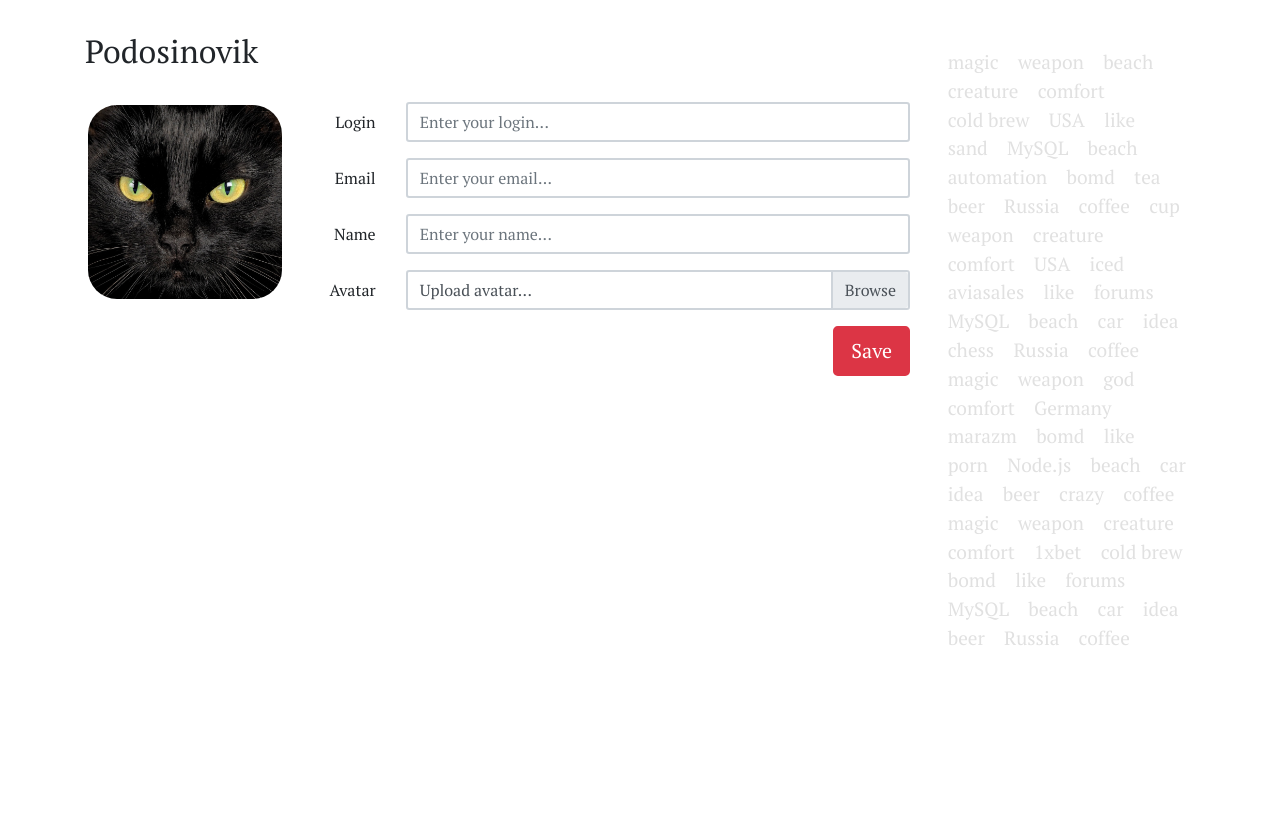
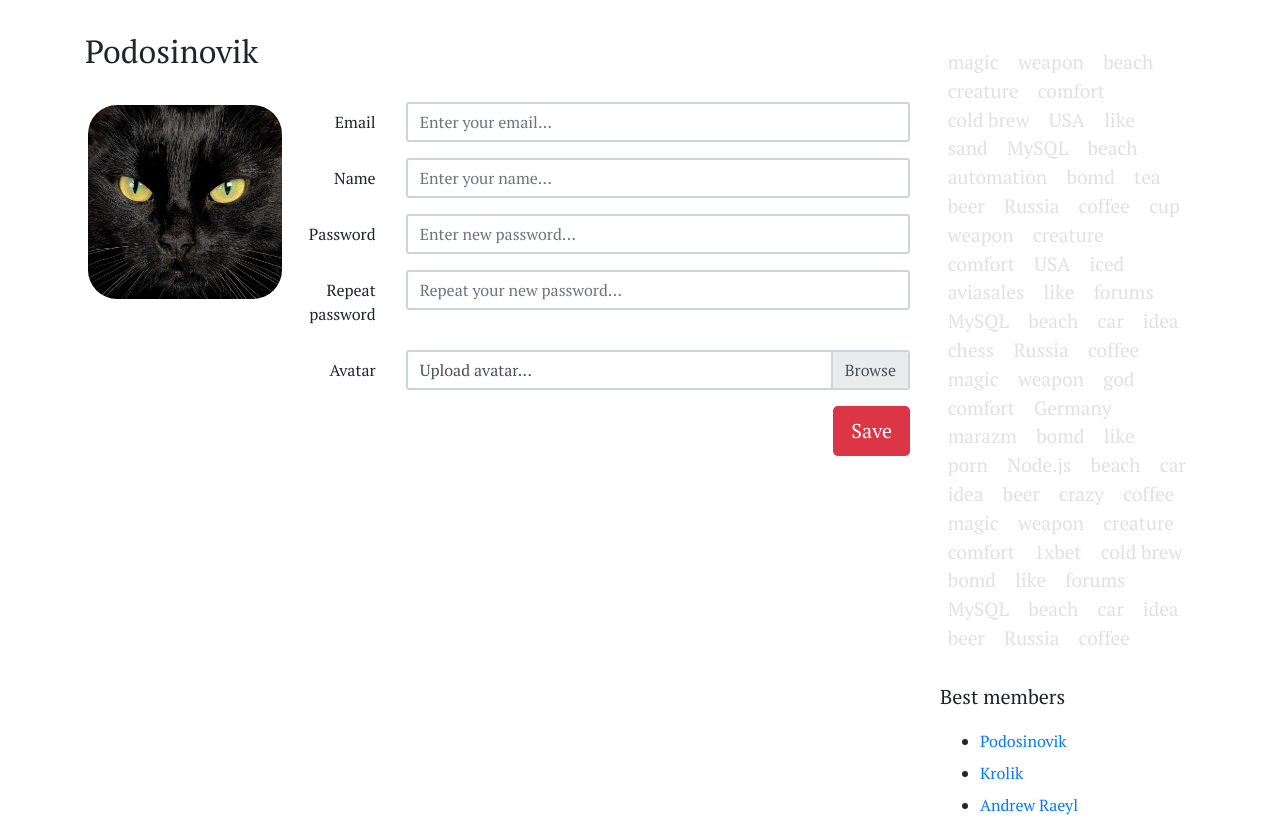
Before and after one commit to kzon/technopark-sem1-web, a Django app: page /profile in a window 1280 px wide. Shown: the part 82-915 px from the top of the page. Before the commit the page ends 727 px from the top, so only its background shows below. Run offline with Django 3.2, Linux system fonts and the light colour scheme; some libraries are stand-ins or nearby versions.

Commit message:
Best members and correct answers

```diff
--- a/questions/static/questions/css/main.css
+++ b/questions/static/questions/css/main.css
@@ -6,6 +6,7 @@
 @import "parts/number-selector.css";
 @import "parts/user-avatar.css";
 @import "parts/ask.css";
+@import "parts/best-members.css";
 
 @import "profile.css";
 @import "login.css";
--- /dev/null
+++ b/questions/static/questions/css/parts/best-members.css
@@ -0,0 +1,11 @@
+.best-members {
+    margin-top: 2em;
+}
+
+.best-members h5 {
+    margin-bottom: 1em;
+}
+
+.best-members li {
+    margin-top: .5em;
+}
--- a/questions/views.py
+++ b/questions/views.py
@@ -90,6 +90,7 @@ def question(request):
         'created_date': '2019-01-10',
         'answers': [
             {
+                'id': 1,
                 'user': {'name': 'Andrey Rayel', 'avatar': 'man2.jpg'},
                 'text': 'Hello! I think, you need to ask technical support center. Aspernatur cupiditate mollitia '
                         'provident qui similique? Eum itaque, tempora? Aspernatur cupiditate mollitia provident qui '
@@ -98,6 +99,7 @@ def question(request):
                 'created_date': '2019-01-10'
             },
             {
+                'id': 2,
                 'user': {'name': 'Traktorist', 'avatar': 'man1.jpg'},
                 'text': 'Provident qui similique? Eum itaque, tempora? Aspernatur cupiditate mollitia provident qui.'
                         'I think, you need to ask technical support center.',
@@ -105,6 +107,7 @@ def question(request):
                 'created_date': '2019-01-10'
             },
             {
+                'id': 3,
                 'user': {'name': 'Andrey Rayel', 'avatar': 'man2.jpg'},
                 'text': 'Hello! I think, you need to ask technical support center. Aspernatur cupiditate mollitia '
                         'provident qui similique? Eum itaque, tempora? Aspernatur cupiditate mollitia provident qui '
--- a/qutti/settings.py
+++ b/qutti/settings.py
@@ -26,7 +26,7 @@ DEBUG = True
 
 ALLOWED_HOSTS = []
 
-# Application definition
+# Application definition±
 
 INSTALLED_APPS = [
     'django.contrib.admin',
--- a/templates/questions/layout/base.html
+++ b/templates/questions/layout/base.html
@@ -29,6 +29,7 @@
         </div>
         <div class="col-3">
             {% include "questions/parts/tags.html" %}
+            {% include "questions/parts/best-members.html" %}
         </div>
     </div>
 </div>
--- a/templates/questions/parts/answer-list-item.html
+++ b/templates/questions/parts/answer-list-item.html
@@ -26,6 +26,10 @@
             <div class="row">
                 <div class="answer-info col offset-8">
                     <span class="answer-date answer-created-date">{{ answer.created_date }}</span>
+                    <div class="custom-control custom-checkbox">
+                        <input type="checkbox" class="custom-control-input" id="answer-{{ answer.id }}-correct-checkbox">
+                        <label class="custom-control-label" for="answer-{{ answer.id }}-correct-checkbox">Correct!</label>
+                    </div>
                 </div>
             </div>
         </div>
--- /dev/null
+++ b/templates/questions/parts/best-members.html
@@ -0,0 +1,8 @@
+<div class="best-members">
+    <h5>Best members</h5>
+    <ul>
+        <li><a href="#">Podosinovik</a></li>
+        <li><a href="#">Krolik</a></li>
+        <li><a href="#">Andrew Raeyl</a></li>
+    </ul>
+</div>
--- a/templates/questions/profile.html
+++ b/templates/questions/profile.html
@@ -14,16 +14,6 @@
         </div>
         <div class="col">
             <form class="profile-form needs-validation" novalidate>
-                <div class="form-group row">
-                    <label class="col-2 col-form-label text-right" for="profile-form-login-input">Login</label>
-                    <div class="col">
-                        <input type="text" class="form-control col" id="profile-form-login-input"
-                               placeholder="Enter your login..." maxlength="40" required>
-                        <div class="invalid-feedback">
-                            Please enter your login
-                        </div>
-                    </div>
-                </div>
                 <div class="form-group row">
                     <label class="col-2 col-form-label text-right" for="profile-form-email-input">Email</label>
                     <div class="col">
@@ -45,6 +35,23 @@
                     </div>
                 </div>
                 <div class="form-group row">
+                    <label class="col-2 col-form-label text-right" for="profile-form-password-input">Password</label>
+                    <div class="col">
+                        <input type="password" class="form-control col" id="profile-form-password-input"
+                               placeholder="Enter new password..." maxlength="200">
+                    </div>
+                </div>
+                <div class="form-group row">
+                    <label class="col-2 col-form-label text-right" for="profile-form-password-repeat-input">Repeat password</label>
+                    <div class="col">
+                        <input type="password" class="form-control col" id="profile-form-password-repeat-input"
+                               placeholder="Repeat your new password..." maxlength="200">
+                        <div class="invalid-feedback">
+                            Passwords should match
+                        </div>
+                    </div>
+                </div>
+                <div class="form-group row">
                     <label class="col-2 col-form-label text-right" for="profile-form-avatar-input">Avatar</label>
                     <div class="col">
                         <div class="custom-file">
```
Also changed, not shown: templates/questions/ask.html (+11 -1 lines), templates/questions/signup.html (+7 -0 lines), 1 other file.
